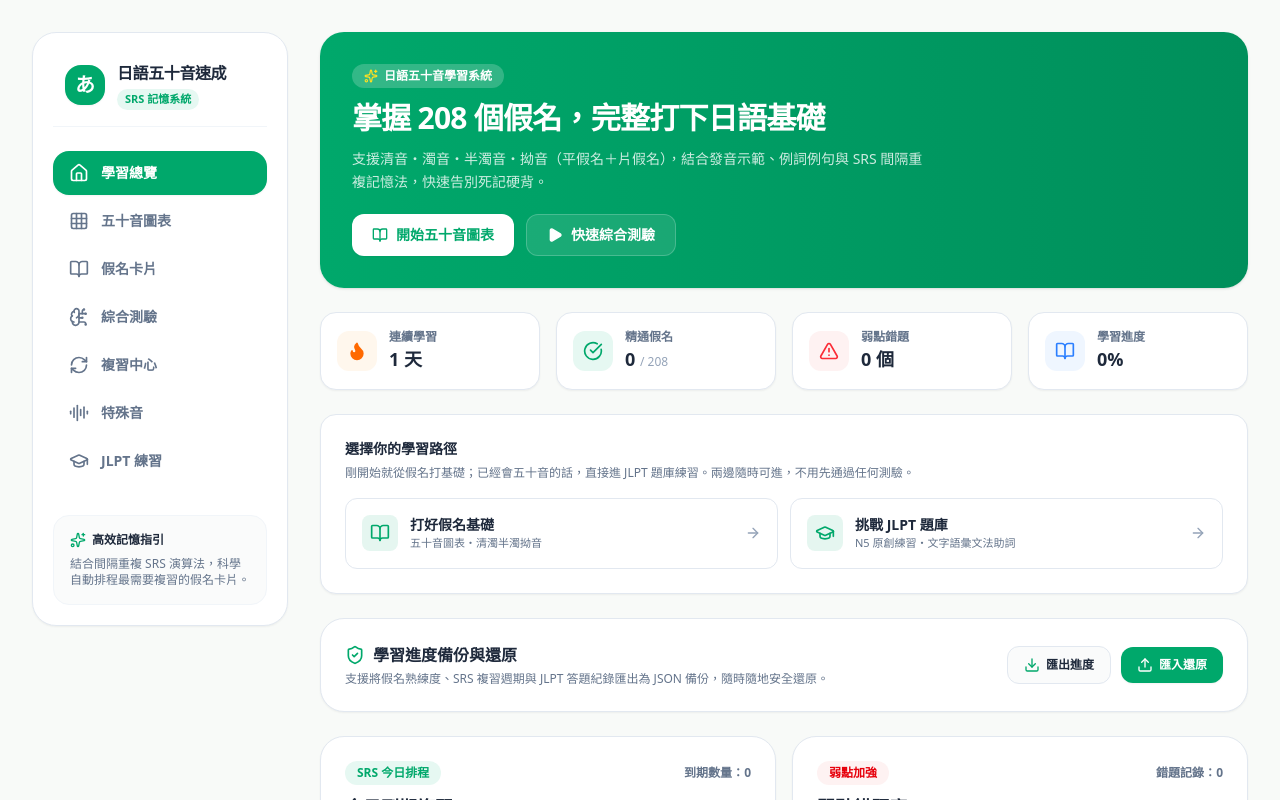
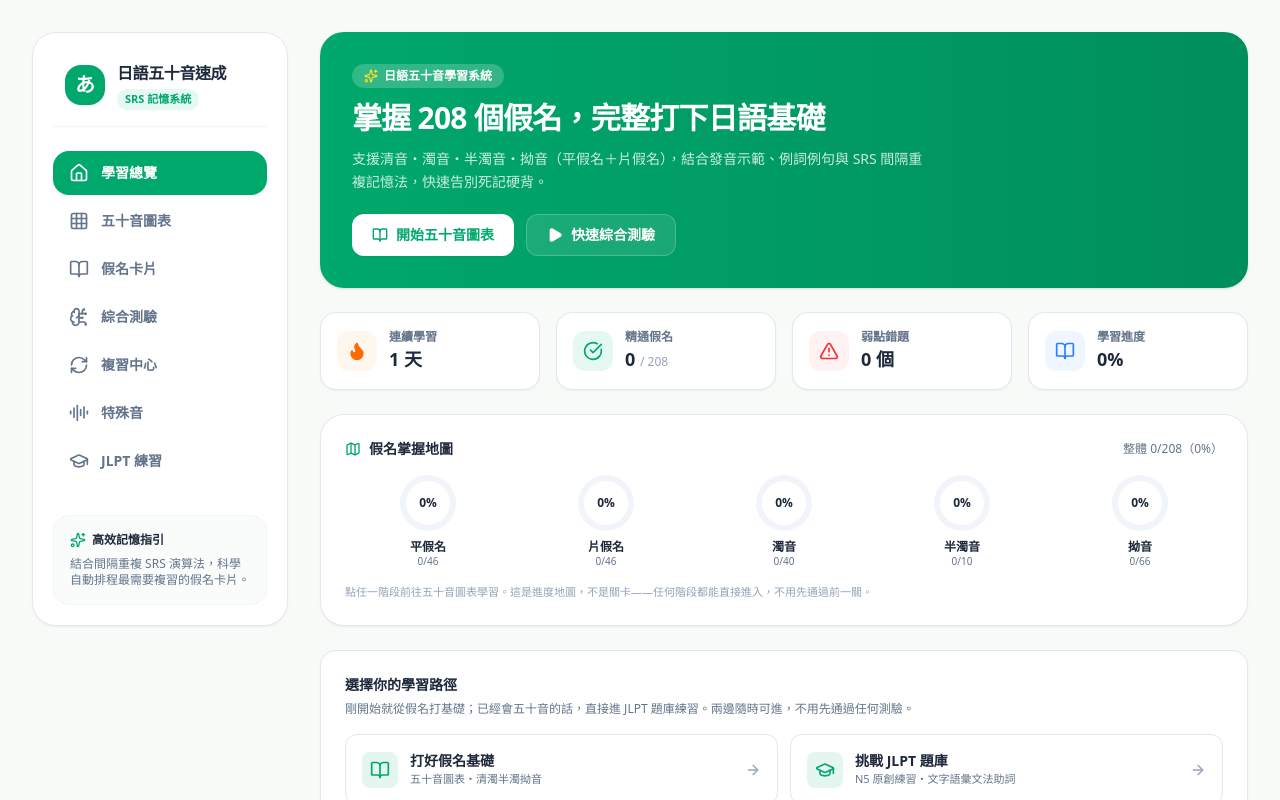
Before and after one commit to Jake627520/japanese-kana-learning, a React (Vite) app: page / in a window 1280 px wide. Shown: the top 800 px of the page. Built offline with nearby package versions, Linux system fonts and the light colour scheme.

Commit message:
feat(home): add kana mastery progress map for 5 categories (non-gated)

```diff
--- a/src/components/HomeDashboard.tsx
+++ b/src/components/HomeDashboard.tsx
@@ -4,6 +4,7 @@ import { getDueReviewItems } from '../utils/storage';
 import { HeaderStats } from './HeaderStats';
 import { DataBackupCard } from './DataBackupCard';
 import { LearningPathCard } from './LearningPathCard';
+import { KanaMasteryMap } from './KanaMasteryMap';
 import { ArrowRight, Play, BookOpen, RefreshCw, Sparkles, CheckCircle2 } from 'lucide-react';
 
 interface HomeDashboardProps {
@@ -59,6 +60,9 @@ export function HomeDashboard({
 
       {/* Header Stats */}
       <HeaderStats progress={progress} totalKana={allKana.length} />
+
+      {/* Kana Mastery Map (progress, non-gated) */}
+      <KanaMasteryMap masteredIds={progress.masteredKanaIds} onNavigate={onNavigate} />
 
       {/* Learning Path (soft, non-gated) */}
       <LearningPathCard onNavigate={onNavigate} />
--- /dev/null
+++ b/src/components/KanaMasteryMap.tsx
@@ -0,0 +1,94 @@
+import React from 'react';
+import { NavigationTab } from '../types';
+import {
+  HIRAGANA_DATA,
+  KATAKANA_DATA,
+  DAKUTEN_DATA,
+  HANDAKUTEN_DATA,
+  YOUON_DATA,
+} from '../data/kanaData';
+import { Check, Map } from 'lucide-react';
+
+// 假名掌握地圖：把 208 假名的學習拆成五個階段（平清→片清→濁→半濁→拗），
+// 隨 masteredKanaIds 點亮。這是「進度地圖」不是「關卡」——每個階段的圓環只
+// 反映掌握比例，點任一階段都直接進五十音圖表，不鎖、不強制先過前一關。
+// （呼應使用者的決定：A 已會假名、B 準備 N4，都不該被門檻擋住。）
+
+interface KanaMasteryMapProps {
+  masteredIds: string[];
+  onNavigate: (tab: NavigationTab) => void;
+}
+
+const STAGES = [
+  { label: '平假名', data: HIRAGANA_DATA },
+  { label: '片假名', data: KATAKANA_DATA },
+  { label: '濁音', data: DAKUTEN_DATA },
+  { label: '半濁音', data: HANDAKUTEN_DATA },
+  { label: '拗音', data: YOUON_DATA },
+];
+
+export function KanaMasteryMap({ masteredIds, onNavigate }: KanaMasteryMapProps) {
+  const mastered = new Set(masteredIds);
+  const stages = STAGES.map((s) => {
+    const total = s.data.length;
+    const done = s.data.filter((k) => mastered.has(k.id)).length;
+    return { label: s.label, total, done, pct: total > 0 ? done / total : 0 };
+  });
+  const grandTotal = stages.reduce((n, s) => n + s.total, 0);
+  const grandDone = stages.reduce((n, s) => n + s.done, 0);
+  const grandPct = grandTotal > 0 ? Math.round((grandDone / grandTotal) * 100) : 0;
+
+  return (
+    <div className="bg-white p-5 sm:p-6 rounded-3xl border border-[#E2E8F0] shadow-xs space-y-4">
+      <div className="flex items-center justify-between gap-3 flex-wrap">
+        <div className="flex items-center gap-2">
+          <Map className="w-4 h-4 text-[#00A86B]" />
+          <h3 className="text-sm font-extrabold text-[#1E293B]">假名掌握地圖</h3>
+        </div>
+        <span className="text-xs text-[#64748B]">
+          整體 {grandDone}/{grandTotal}（{grandPct}%）
+        </span>
+      </div>
+
+      <div className="grid grid-cols-5 gap-2 sm:gap-3">
+        {stages.map((s) => {
+          const complete = s.total > 0 && s.done === s.total;
+          const deg = Math.round(s.pct * 360);
+          return (
+            <button
+              key={s.label}
+              onClick={() => onNavigate('grid')}
+              className="flex flex-col items-center gap-2 group cursor-pointer"
+              title="前往五十音圖表學習"
+            >
+              <div
+                className="w-12 h-12 sm:w-14 sm:h-14 rounded-full flex items-center justify-center shrink-0 transition-transform group-hover:scale-105"
+                style={{ background: `conic-gradient(#00A86B ${deg}deg, #F1F5F9 ${deg}deg)` }}
+              >
+                <div className="w-9 h-9 sm:w-11 sm:h-11 rounded-full bg-white flex items-center justify-center">
+                  {complete ? (
+                    <Check className="w-4 h-4 sm:w-5 sm:h-5 text-[#00A86B]" />
+                  ) : (
+                    <span className="text-[10px] sm:text-xs font-extrabold text-[#1E293B]">
+                      {Math.round(s.pct * 100)}%
+                    </span>
+                  )}
+                </div>
+              </div>
+              <div className="text-center leading-tight">
+                <div className="text-[11px] sm:text-xs font-bold text-[#1E293B]">{s.label}</div>
+                <div className="text-[10px] text-[#64748B]">
+                  {s.done}/{s.total}
+                </div>
+              </div>
+            </button>
+          );
+        })}
+      </div>
+
+      <p className="text-[11px] text-[#94A3B8] leading-relaxed">
+        點任一階段前往五十音圖表學習。這是進度地圖，不是關卡——任何階段都能直接進入，不用先通過前一關。
+      </p>
+    </div>
+  );
+}
```
